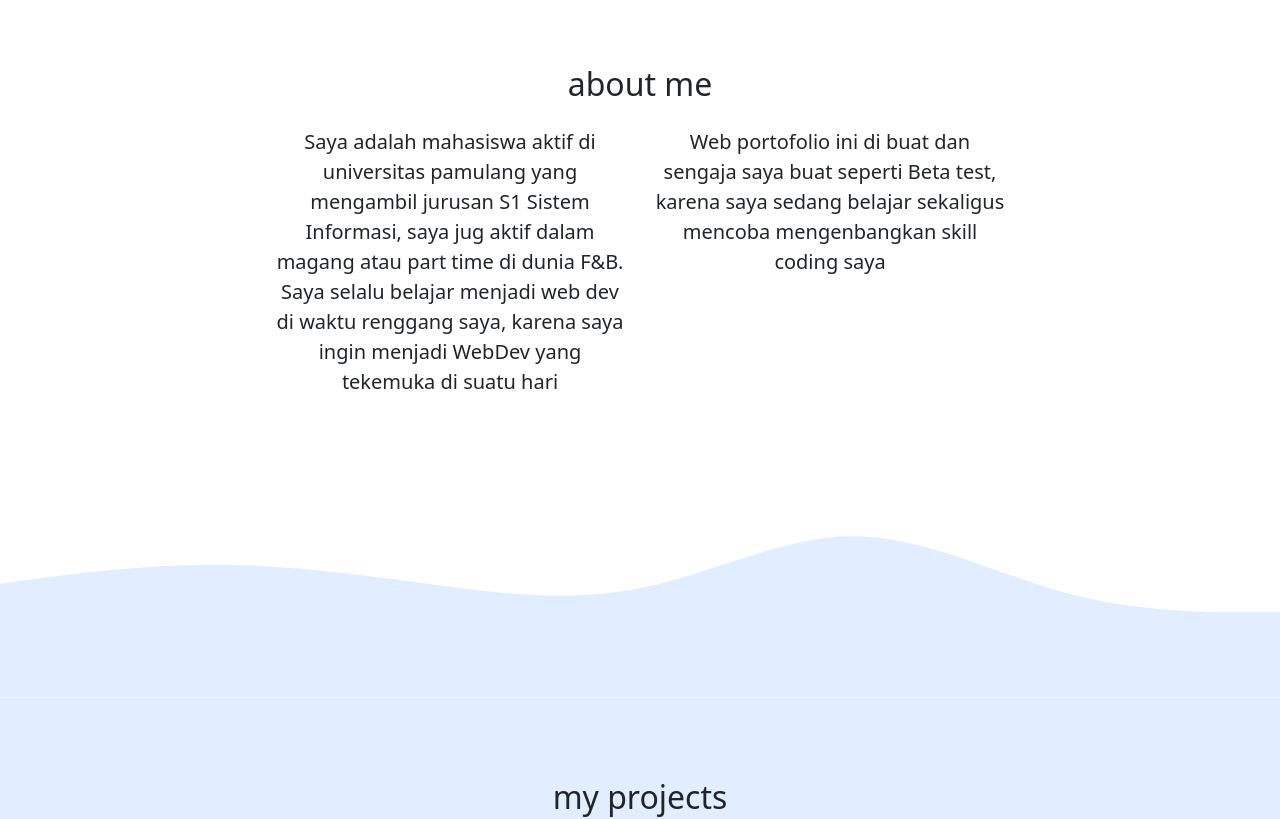
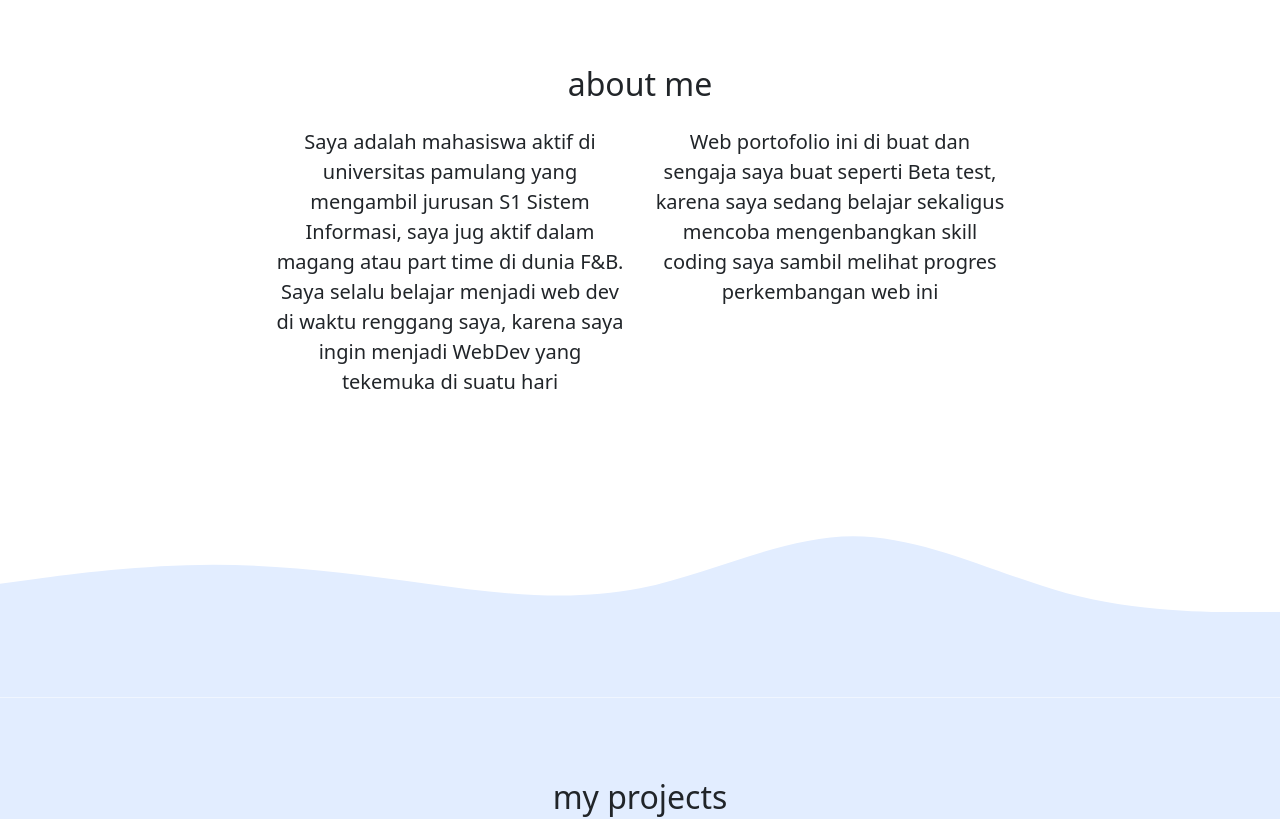
Before and after one commit to DimasPutchan/DimasPutroChandra.github.io, a plain HTML site: page index.html in a window 1280 px wide. Shown: the part 780-1599 px from the top of the page. Drawn offline with nearby package versions, Linux system fonts and the light colour scheme.

Commit message:
Update index.html

```diff
--- a/index.html
+++ b/index.html
@@ -91,7 +91,7 @@
               <p>Saya adalah mahasiswa aktif di universitas pamulang yang mengambil jurusan S1 Sistem Informasi, saya jug aktif dalam magang atau part time di dunia F&B. Saya selalu belajar menjadi web dev di waktu renggang saya, karena saya ingin menjadi WebDev yang tekemuka di suatu hari </p>
             </div>
             <div class="col-md-4">
-              <p>Web portofolio ini di buat dan sengaja saya buat seperti Beta test, karena saya sedang belajar sekaligus mencoba mengenbangkan skill coding saya</p></p>
+              <p>Web portofolio ini di buat dan sengaja saya buat seperti Beta test, karena saya sedang belajar sekaligus mencoba mengenbangkan skill coding saya sambil melihat progres perkembangan web ini</p></p>
             </div>
           </div>
         </div>
```
